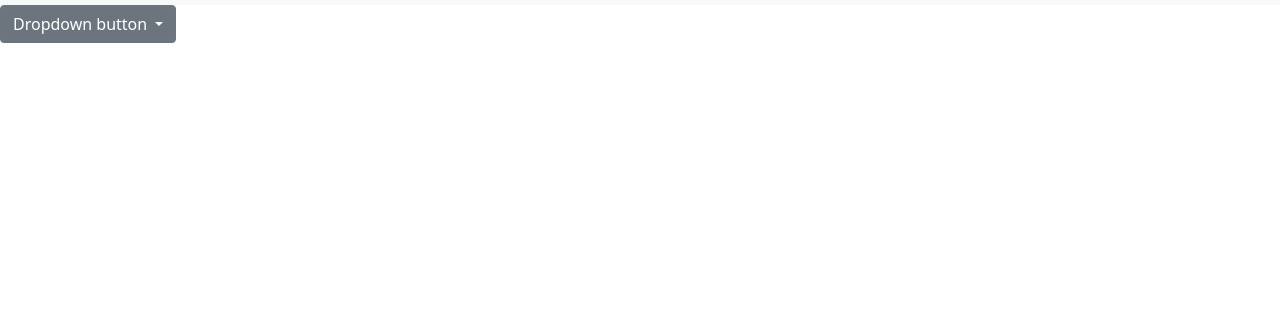
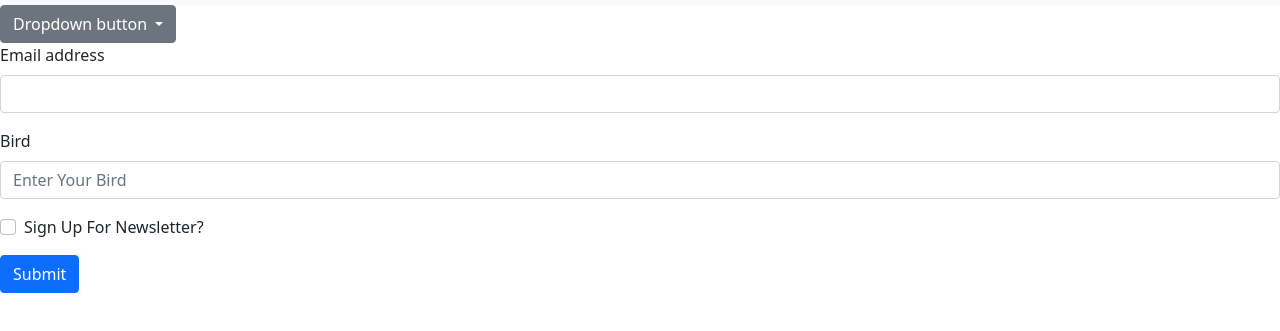
Before and after one commit to 44-563-Web-Apps-S22/webapps-s22-assignment-5-cameronkc, a plain HTML site: page bootstart.html in a window 1280 px wide. Shown: the part 51-382 px from the top of the page. Drawn offline with nearby package versions, Linux system fonts and the light colour scheme.

Commit message:
part 9 - forms

```diff
--- a/bootstart.html
+++ b/bootstart.html
@@ -47,6 +47,22 @@
     </div>
   </div>
 
+  <form>
+    <div class="form-group mb-3">
+      <label for="exampleInputEmail1" class="form-label">Email address</label>
+      <input type="email" class="form-control" id="exampleInputEmail1" aria-describedby="emailHelp">
+    </div>
+    <div class="form-group mb-3">
+      <label for="exampleInputPassword1" class="form-label">Bird</label>
+      <input type="Text" placeholder="Enter Your Bird" class="form-control">
+    </div>
+    <div class="mb-3 form-check">
+      <input type="checkbox" class="form-check-input" id="exampleCheck1">
+      <label class="form-check-label" for="exampleCheck1">Sign Up For Newsletter?</label>
+    </div>
+    <button type="submit" class="btn btn-primary">Submit</button>
+  </form>
+
 </body>
 
 </html>
```
